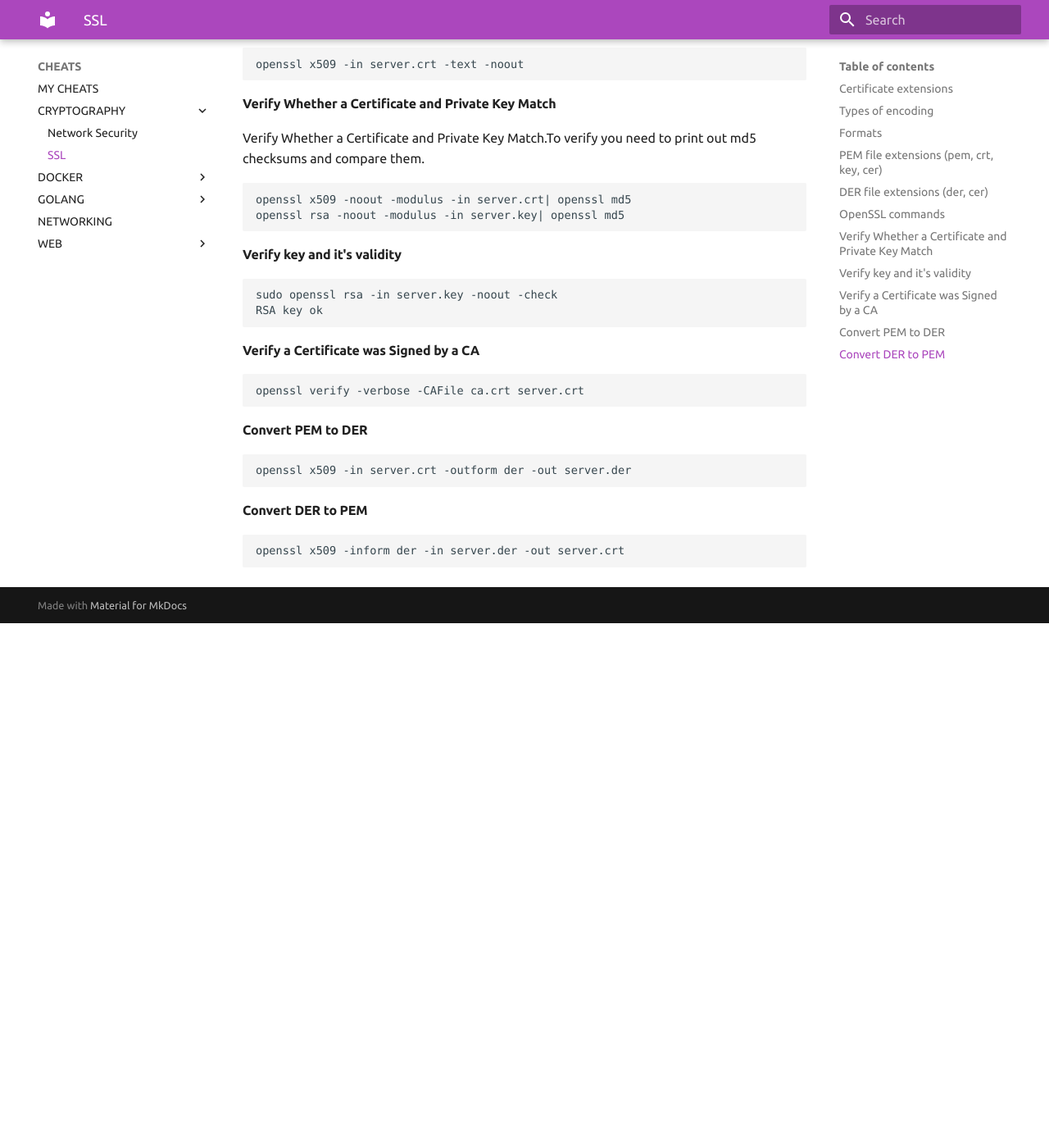
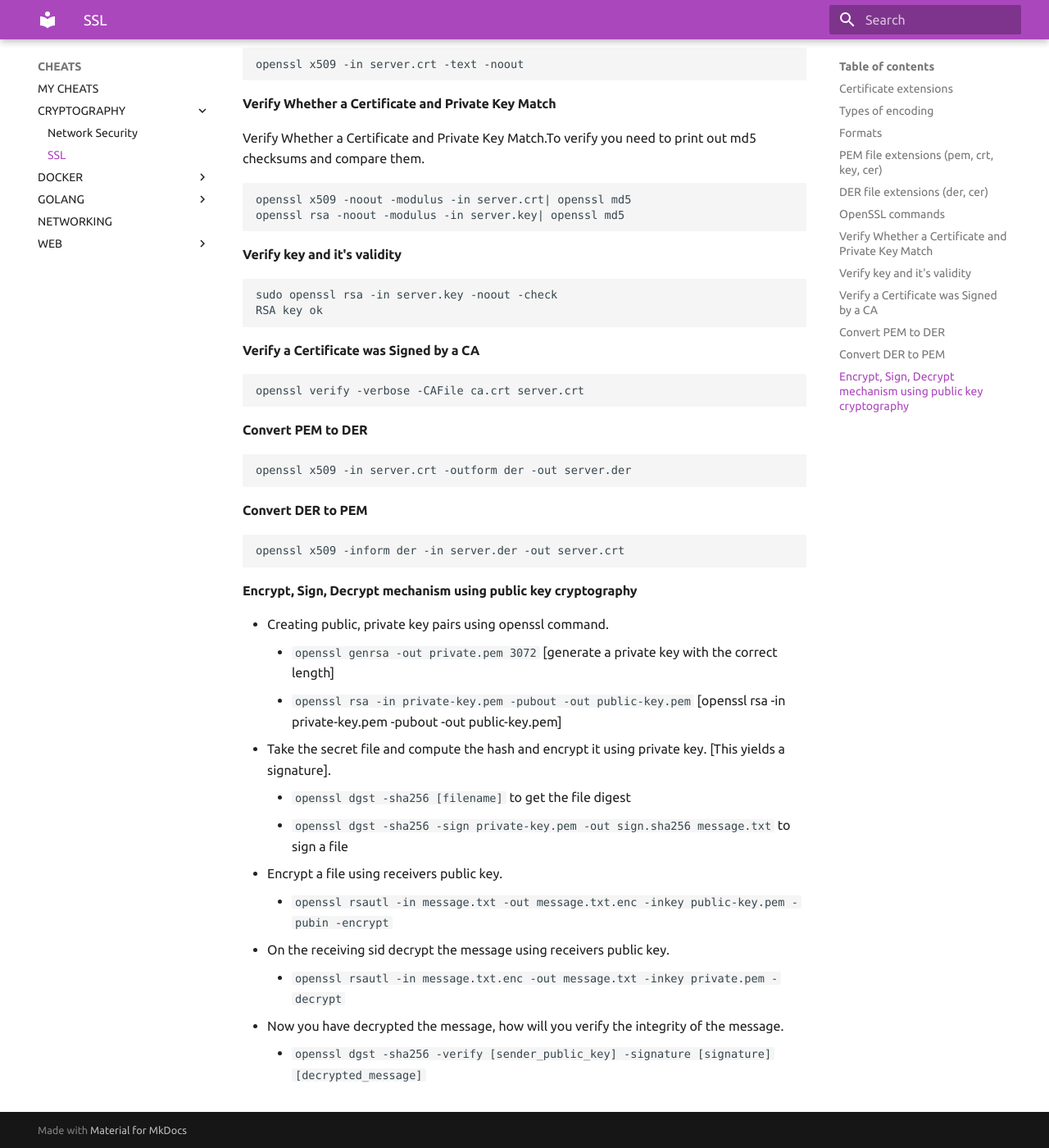
Before and after one commit to vishnu9304/cheats, an MkDocs documentation site: the page built from docs/crypto/ssl.md, in a window 1280 px wide and 1400 px high, scrolled down 883 px. Shown: the whole window at 82% size. Built offline with MkDocs 1.6.1 and Material for MkDocs 9.7.7, drawn with Linux system fonts in a browser that asks for light colours; some web fonts are replaced; before the commit the page ends 1643 px from its top, so only the background shows below that.

Commit message:
Update ssl.md

```diff
--- a/docs/crypto/ssl.md
+++ b/docs/crypto/ssl.md
@@ -57,3 +57,18 @@ Verify Whether a Certificate and Private Key Match.To verify you need to print o
 #### Convert DER to PEM
 
     openssl x509 -inform der -in server.der -out server.crt
+
+#### Encrypt, Sign, Decrypt mechanism using public key cryptography
+
+- Creating public, private key pairs using openssl command.
+    - `openssl genrsa -out private.pem 3072` [generate a private key with the correct length]
+    - `openssl rsa -in private-key.pem -pubout -out public-key.pem` [openssl rsa -in private-key.pem -pubout -out public-key.pem]
+- Take the secret file and compute the hash and encrypt it using private key. [This yields a signature].
+    - `openssl dgst -sha256 [filename]` to get the file digest
+    - `openssl dgst -sha256 -sign private-key.pem -out sign.sha256  message.txt` to sign a file
+- Encrypt a file using receivers public key.
+    - `openssl rsautl -in message.txt -out message.txt.enc -inkey public-key.pem -pubin -encrypt`
+- On the receiving sid decrypt the message using receivers public key.
+    - `openssl rsautl -in message.txt.enc -out message.txt -inkey private.pem -decrypt`
+- Now you have decrypted the message, how will you verify the integrity of the message.
+    - `openssl dgst -sha256 -verify [sender_public_key] -signature [signature] [decrypted_message]`
```
